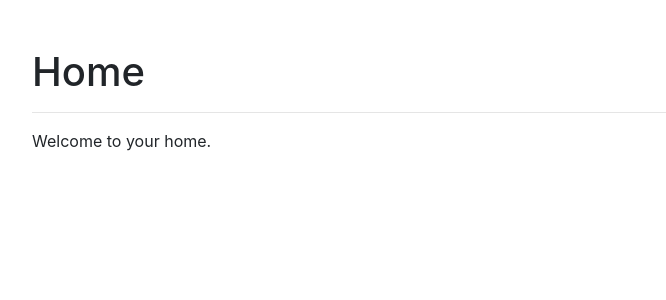
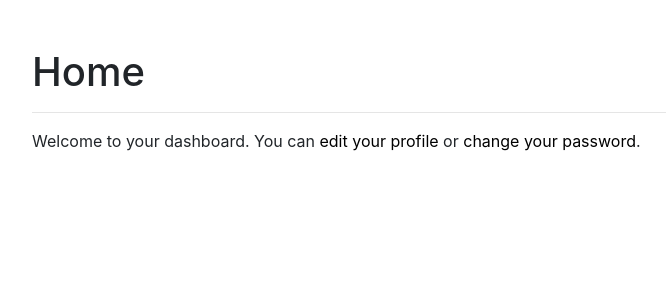
Before and after one commit to NicacioSilva/full_featured_login_system, a Django app: page /account/ in a window 1280 px wide. Shown: the part 56-356 px from the top of the page, without its empty margins (53-719 px from the left). Run offline with Django 3.2, Linux system fonts and the light colour scheme; the visitor is signed in with stand-in values (Sample User, id 1); some libraries are stand-ins or nearby versions.

Commit message:
users can edit theirs profiles

```diff
--- a/account/templates/account/home.html
+++ b/account/templates/account/home.html
@@ -5,5 +5,7 @@
 {% block content %}
     <h1 class="mt-5">Home</h1>
     <hr>
-    <p>Welcome to your home.</p>
+    <p>Welcome to your dashboard. You can <a style="color:black;" href="{% url "edit" %}">edit
+        your profile</a> or <a style="color:black;" href="{% url "password_change" %}">change your
+        password</a>.</p>
 {% endblock %}
--- a/account/urls.py
+++ b/account/urls.py
@@ -10,4 +10,6 @@ urlpatterns = [
     path('', include('django.contrib.auth.urls')),
     # registration
     path('register/', views.register, name='register'),
+    # profile
+    path('edit/', views.edit, name='edit'),
 ]
--- a/account/views.py
+++ b/account/views.py
@@ -1,7 +1,8 @@
 from django.contrib.auth.decorators import login_required
 from django.shortcuts import render
 
-from .forms import UserRegistrationForm
+from .forms import UserRegistrationForm, UserEditForm, ProfileEditForm
+from .models import Profile
 
 
 @login_required
@@ -20,9 +21,30 @@ def register(request):
                 user_form.cleaned_data['password'])
             # Save the User object
             new_user.save()
+            # Create the user profile
+            Profile.objects.create(user=new_user)
             return render(request, 'account/register_done.html', {'new_user': new_user})
     else:
         user_form = UserRegistrationForm()
     return render(request,
                   'account/register.html',
                   {'user_form': user_form})
+
+
+@login_required
+def edit(request):
+    if request.method == 'POST':
+        user_form = UserEditForm(instance=request.user, data=request.POST)
+        profile_form = ProfileEditForm(instance=request.user.profile, data=request.POST, files=request.FILES)
+
+        if user_form.is_valid() and profile_form.is_valid():
+            user_form.save()
+            profile_form.save()
+    else:
+        user_form = UserEditForm(instance=request.user)
+        profile_form = ProfileEditForm(
+            instance=request.user.profile)
+    return render(request,
+                  'account/edit.html',
+                  {'user_form': user_form,
+                   'profile_form': profile_form})
```
Also changed, not shown: account/templates/account/edit.html (added, +17 -0 lines).
